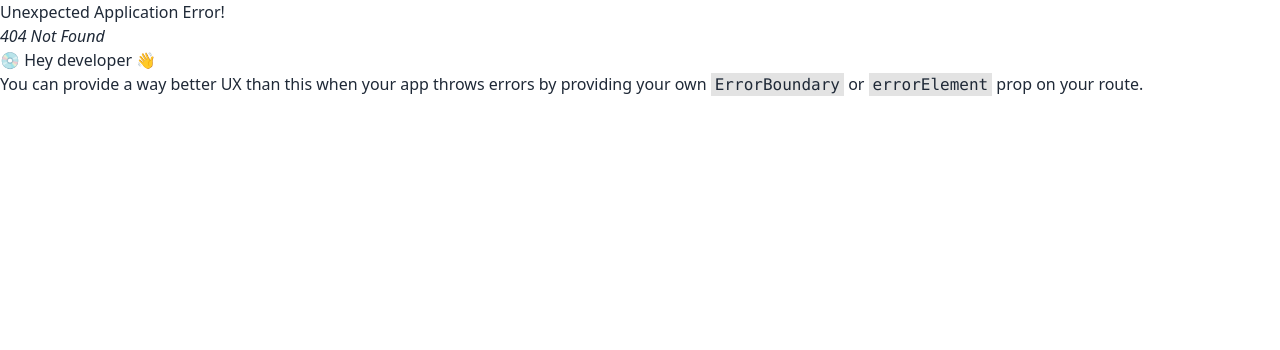
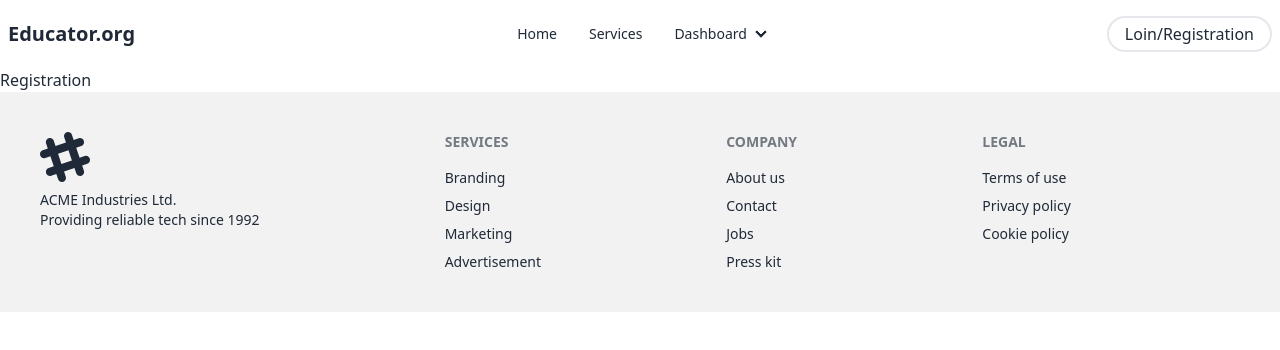
Before and after one commit to Mohammadashif007/educational-service-client, a React (Vite) app: page /registration in a window 1280 px wide. Before the commit this address had no page. Shown: the top 350 px of the page. Built offline with nearby package versions, Linux system fonts and the light colour scheme.

Commit message:
login page added

```diff
--- /dev/null
+++ b/src/pages/Add_service/Add_service.jsx
@@ -0,0 +1,11 @@
+
+
+const Add_service = () => {
+    return (
+        <div>
+            <h1>Add service</h1>
+        </div>
+    );
+};
+
+export default Add_service;
--- /dev/null
+++ b/src/pages/Booked_services/Booked_services.jsx
@@ -0,0 +1,11 @@
+
+
+const Booked_services = () => {
+    return (
+        <div>
+            <h1>Booked services</h1>
+        </div>
+    );
+};
+
+export default Booked_services;
--- /dev/null
+++ b/src/pages/Login/Login.jsx
@@ -0,0 +1,11 @@
+
+
+const Login = () => {
+    return (
+        <div>
+            <h1>Login</h1>
+        </div>
+    );
+};
+
+export default Login;
--- /dev/null
+++ b/src/pages/Manage_service/Manage_service.jsx
@@ -0,0 +1,10 @@
+
+const Manage_service = () => {
+    return (
+        <div>
+            <h1>Manage service</h1>
+        </div>
+    );
+};
+
+export default Manage_service;
--- /dev/null
+++ b/src/pages/Registration/Registration.jsx
@@ -0,0 +1,11 @@
+
+
+const Registration = () => {
+    return (
+        <div>
+            <h1>Registration</h1>
+        </div>
+    );
+};
+
+export default Registration;
--- /dev/null
+++ b/src/pages/Service_to_do/Service_to_do.jsx
@@ -0,0 +1,11 @@
+
+
+const Service_to_do = () => {
+    return (
+        <div>
+            <h2>Service to do</h2>
+        </div>
+    );
+};
+
+export default Service_to_do;
--- /dev/null
+++ b/src/pages/Services/Services.jsx
@@ -0,0 +1,11 @@
+
+
+const Services = () => {
+    return (
+        <div>
+            <h2>This is service page</h2>
+        </div>
+    );
+};
+
+export default Services;
--- a/src/pages/shared/Navbar.jsx
+++ b/src/pages/shared/Navbar.jsx
@@ -1,4 +1,7 @@
+import { Link, NavLink } from "react-router-dom";
+
 const Navbar = () => {
+
     return (
         <div className="navbar bg-base-100">
             <div className="navbar-start">
@@ -28,51 +31,79 @@ const Navbar = () => {
                         className="menu menu-sm dropdown-content mt-3 z-[1] p-2 shadow bg-base-100 rounded-box w-52"
                     >
                         <li>
-                            <a>Item 1</a>
+                            <NavLink to="/">Home</NavLink>
                         </li>
                         <li>
-                            <a>Parent</a>
+                            <NavLink to="/services">Services</NavLink>
+                        </li>
+                        <li>
+                            <a>Dashboard</a>
                             <ul className="p-2">
                                 <li>
-                                    <a>Submenu 1</a>
+                                    <NavLink to="/add_service">
+                                        Add Service
+                                    </NavLink>
                                 </li>
                                 <li>
-                                    <a>Submenu 2</a>
+                                    <NavLink to="/manage_service">
+                                        Manage Service
+                                    </NavLink>
+                                </li>
+                                <li>
+                                    <NavLink to="/booked_services">
+                                        Booked-Services
+                                    </NavLink>
+                                </li>
+                                <li>
+                                    <NavLink to="/service_to_do">
+                                        Service-To-Do
+                                    </NavLink>
                                 </li>
                             </ul>
                         </li>
-                        <li>
-                            <a>Item 3</a>
-                        </li>
                     </ul>
                 </div>
-                <a className="btn btn-ghost text-xl">daisyUI</a>
+                <Link to="/" className="text-xl font-extrabold text-3xl">Educator.org</Link>
             </div>
             <div className="navbar-center hidden lg:flex">
                 <ul className="menu menu-horizontal px-1">
                     <li>
-                        <a>Item 1</a>
+                        <NavLink to="/">Home</NavLink>
+                    </li>
+                    <li>
+                        <NavLink to="/services">Services</NavLink>
                     </li>
                     <li>
                         <details>
-                            <summary>Parent</summary>
+                            <summary>Dashboard</summary>
                             <ul className="p-2">
                                 <li>
-                                    <a>Submenu 1</a>
+                                    <NavLink to="/add_service">
+                                        Add Service
+                                    </NavLink>
                                 </li>
                                 <li>
-                                    <a>Submenu 2</a>
+                                    <NavLink to="/manage_service">
+                                        Manage Service
+                                    </NavLink>
+                                </li>
+                                <li>
+                                    <NavLink to="/booked_services">
+                                        Booked-Services
+                                    </NavLink>
+                                </li>
+                                <li>
+                                    <NavLink to="/service_to_do">
+                                        Service-To-Do
+                                    </NavLink>
                                 </li>
                             </ul>
                         </details>
                     </li>
-                    <li>
-                        <a>Item 3</a>
-                    </li>
                 </ul>
             </div>
-            <div className="navbar-end">
-                <a className="btn">Button</a>
+            <div className="navbar-end ">
+                <Link className="cursor-pointer px-4 py-1 border-2 rounded-full" to="/login">Loin/Registration</Link>
             </div>
         </div>
     );
```
Also changed, not shown: src/routes/router.jsx (+39 -1 lines).
